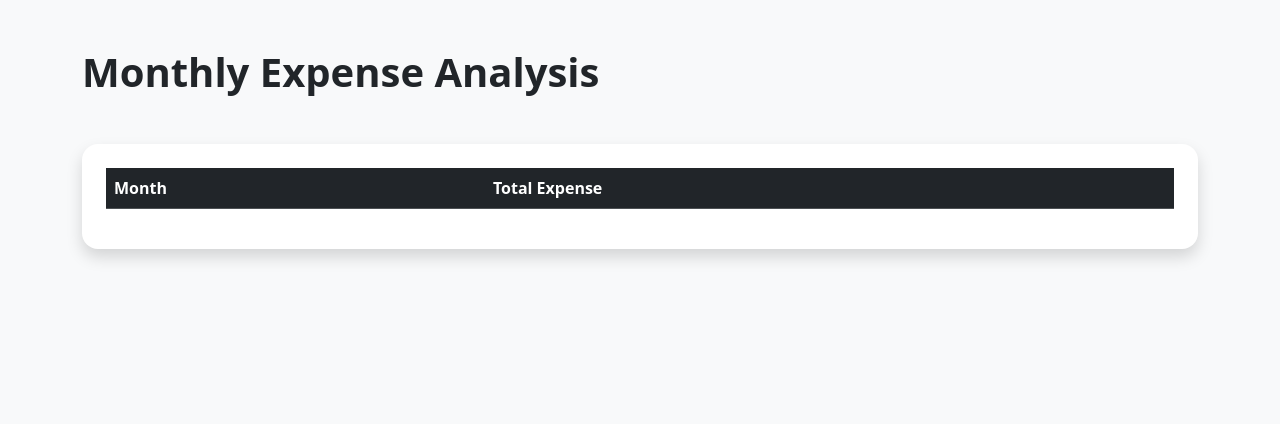
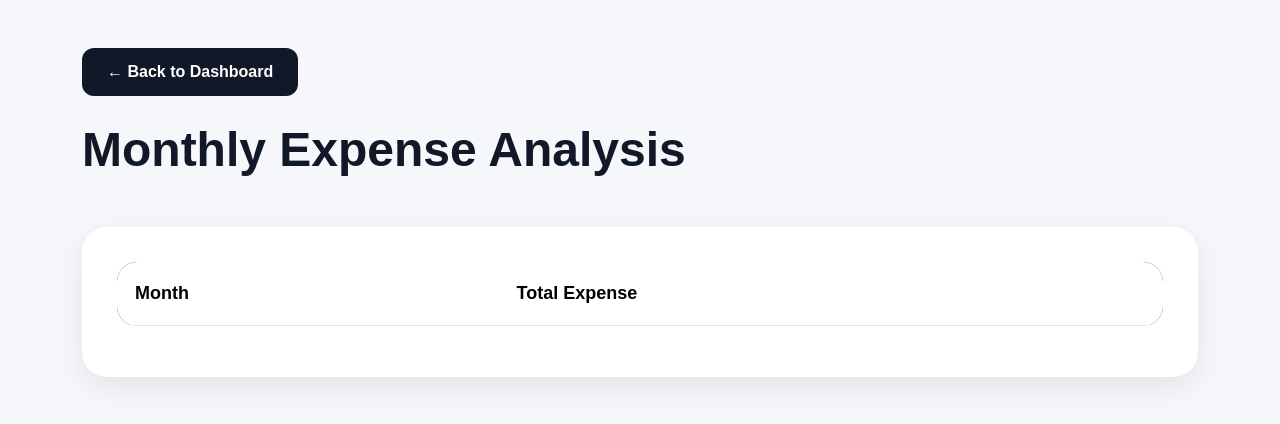
Before and after one commit to Raju-Kumar-chandra/expense-tracker, a Django app: page /monthly-analysis/ in a window 1280 px wide. Shown: the top 424 px of the page. Run offline with Django 5.2, Linux system fonts and the light colour scheme; a user stored in the database is signed in; data comes from the database, SQL or seed files in the repository; lists and menus that the app fills with data are empty.

Commit message:
improved monthly expense analysis UI

```diff
--- a/tracker/templates/tracker/monthly_analysis.html
+++ b/tracker/templates/tracker/monthly_analysis.html
@@ -8,30 +8,160 @@
     <meta name="viewport"
           content="width=device-width, initial-scale=1.0">
 
-    <title>Monthly Analysis</title>
+    <title>Monthly Expense Analysis</title>
 
     <link
         href="https://cdn.jsdelivr.net/npm/bootstrap@5.3.3/dist/css/bootstrap.min.css"
         rel="stylesheet"
     >
 
+    <style>
+
+        body{
+
+            background:#f5f7fb;
+            font-family:Arial, Helvetica, sans-serif;
+        }
+
+        .analysis-card{
+
+            background:white;
+            border-radius:25px;
+            padding:35px;
+            box-shadow:0 10px 30px rgba(0,0,0,0.08);
+
+        }
+
+        .page-title{
+
+            font-size:48px;
+            font-weight:700;
+            color:#111827;
+        }
+
+        .custom-table{
+
+            border-radius:20px;
+            overflow:hidden;
+        }
+
+        .custom-table thead{
+
+            background:#111827;
+            color:white;
+        }
+
+        .custom-table th{
+
+            padding:18px;
+            font-size:18px;
+        }
+
+        .custom-table td{
+
+            padding:20px;
+            font-size:17px;
+            vertical-align:middle;
+        }
+
+        .expense-amount{
+
+            color:#ef4444;
+            font-weight:700;
+            font-size:20px;
+        }
+
+        .month-badge{
+
+            background:#e0f2fe;
+            color:#0369a1;
+            padding:8px 18px;
+            border-radius:30px;
+            font-weight:600;
+            display:inline-block;
+        }
+
+        .table tbody tr:hover{
+
+            background:#f9fafb;
+            transition:0.3s;
+        }
+
+        .back-btn{
+
+            background:#111827;
+            color:white;
+            padding:12px 25px;
+            border-radius:12px;
+            text-decoration:none;
+            font-weight:600;
+            transition:0.3s;
+            display:inline-block;
+            margin-bottom:25px;
+        }
+
+        .back-btn:hover{
+
+            background:#1f2937;
+            color:white;
+        }
+
+        @media(max-width:768px){
+
+            .page-title{
+
+                font-size:32px;
+            }
+
+            .analysis-card{
+
+                padding:20px;
+            }
+
+            .custom-table th,
+            .custom-table td{
+
+                padding:12px;
+                font-size:14px;
+            }
+
+            .expense-amount{
+
+                font-size:16px;
+            }
+
+        }
+
+    </style>
+
 </head>
 
-<body class="bg-light">
+<body>
 
 <div class="container py-5">
 
-    <h1 class="fw-bold mb-5">
+    <a
+        href="{% url 'dashboard' %}"
+        class="back-btn"
+    >
+
+        ← Back to Dashboard
+
+    </a>
+
+    <h1 class="page-title mb-5">
 
         Monthly Expense Analysis
 
     </h1>
 
-    <div class="card shadow border-0 rounded-4 p-4">
+    <div class="analysis-card">
 
-        <table class="table table-hover">
+        <div class="table-responsive">
 
-            <thead class="table-dark">
+            <table class="table custom-table align-middle">
+
+                <thead>
 
                     <tr>
 
@@ -51,11 +181,15 @@
 
                         <td>
 
+                            <span class="month-badge">
+
                                 {{ item.month|date:"F Y" }}
+
+                            </span>
 
                         </td>
 
-                    <td class="text-danger fw-bold">
+                        <td class="expense-amount">
 
                             ₹ {{ item.total }}
 
@@ -73,6 +207,8 @@
 
     </div>
 
+</div>
+
 </body>
 
 </html>
```
Lines whose indentation alone changed are shown as unchanged.
